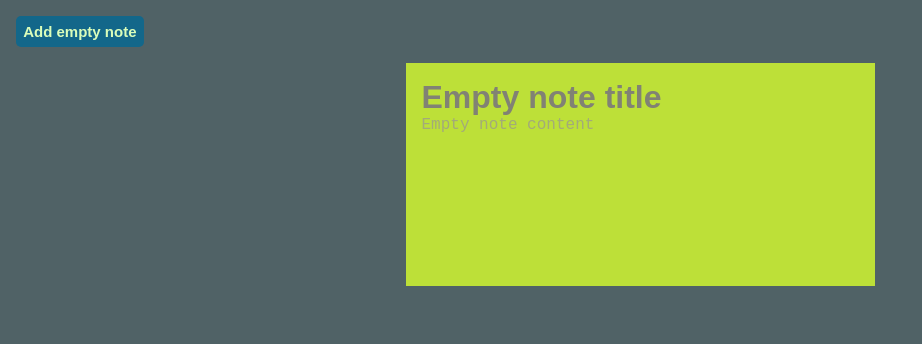
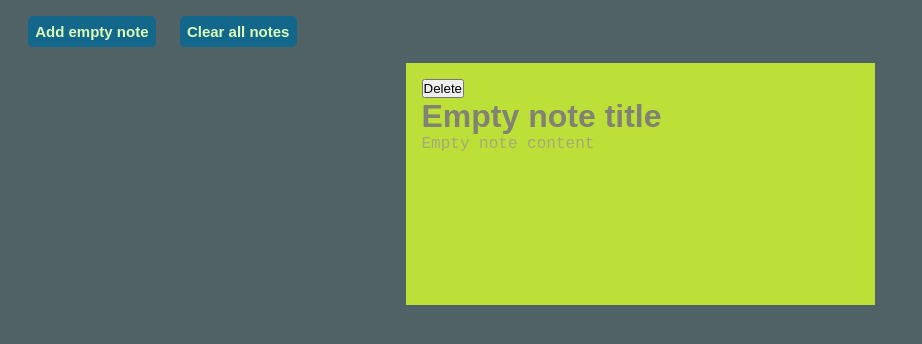
Before and after one commit to csyntax/sticky-notes, a React (Create React App) app: page / in a window 1280 px wide. Both pictures are taken after a click on the button "Add empty note". Shown: the top 344 px of the page, without its empty margins (0-922 px from the left). Built offline with nearby package versions, Linux system fonts and the light colour scheme.

Commit message:
update packages to latest and actions for notes

```diff
--- a/src/components/Note/index.tsx
+++ b/src/components/Note/index.tsx
@@ -7,17 +7,18 @@ type Props = {
     id: string;
     title: string,
     content: string;
-    onChangeNote: (note: NoteModel) => void;
+    onUpdateNote: (note: NoteModel) => void;
+    onDeleteNote: (note: NoteModel) => void;
 }
 
-export default function Note({ id, title, content, onChangeNote }: Props) {
+export default function Note({ id, title, content, onUpdateNote, onDeleteNote }: Props) {
     const [note, setNote] = useState<NoteModel>({ id, title, content });
 
     const onNoteFormChange = useCallback((event: React.FormEvent) => {
         event.preventDefault();
 
-        onChangeNote(note);
-    }, [note]);
+        onUpdateNote(note);
+    }, []);
 
     const handleInputChange = useCallback((event: React.FormEvent) => {
         const name = (event.target as any).name;
@@ -27,10 +28,15 @@ export default function Note({ id, title, content, onChangeNote }: Props) {
             ...note,
             [name]: value
         });
-    }, [note]);
+    }, []);
+
+    const deleteNote = useCallback(() => {
+        onDeleteNote(note);
+    }, []);
 
     return (
         <article className={styles.Note}>
+            <button onClick={deleteNote}>Delete</button>
             <form onChange={onNoteFormChange}>
                 <div>
                     <input type="text" name="title" value={note.title} onChange={handleInputChange} className={styles.NoteTitle} />
--- a/src/components/Notes/index.tsx
+++ b/src/components/Notes/index.tsx
@@ -21,17 +21,30 @@ export default function Notes() {
         setNotes(oldNotes => [...oldNotes, new NoteModel("Empty note title", "Empty note content")]);
     }, []);
 
-    const onChangeNote = useCallback((note: NoteModel) => {
+    const onUpdateNote = useCallback((note: NoteModel) => {
         setNotes(oldNotes => oldNotes.map(n => n.id === note.id ? note : n));
+    }, []);
+
+    const onDeleteNote = useCallback((note: NoteModel) => {
+
     }, []);
 
     return (
         <>
             <header>
                 <button onClick={addEmptyNote} className={styles.AddBtn}>Add empty note</button>
+                <button onClick={() => setNotes([])} className={styles.AddBtn}>Clear all notes</button>
             </header>
             <main className={styles.Notes}>
-                {notes.map((note, index) => <Note id={note.id} title={note.title} content={note.content} key={index} onChangeNote={onChangeNote} />)}
+                {notes.map((note) => <Note
+                        key={note.id}
+                        id={note.id}
+                        title={note.title}
+                        content={note.content}
+                        onUpdateNote={onUpdateNote}
+                        onDeleteNote={onDeleteNote}
+                    />
+                )}
             </main>
         </>
     );
--- a/src/components/Notes/notes.module.css
+++ b/src/components/Notes/notes.module.css
@@ -8,7 +8,7 @@
 
 .AddBtn {
     border: none;
-    margin: 0;
+    margin: 0 0.75rem;
     padding: 0.45rem;
     font-size: 15px;
     font-weight: 900;
```
Also changed, not shown: package.json (+18 -18 lines), 1 other file (tests, documents, lock files or other folders).
